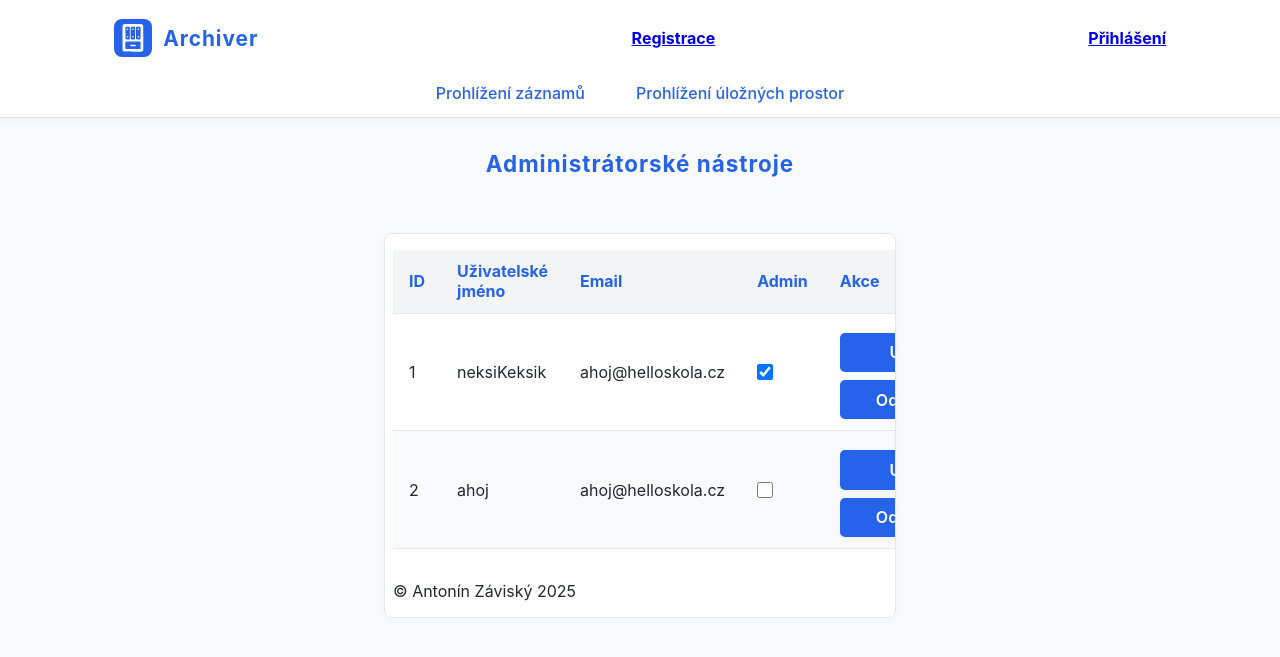
After one commit to Tondaaa/zwa_project, a PHP site: page /admin-tools.php in a window 1280 px wide. The commit adds this page. Shown: the top 657 px of the page. Run offline with PHP 8.4, Linux system fonts and the light colour scheme; data comes from the database, SQL or seed files in the repository.

Commit message:
Added admin tools panel

```diff
--- a/about-us.php
+++ /dev/null
@@ -1,6 +0,0 @@
-<?php
-require "./utils/init.php";
-require "./layout/head.phtml";
-require "about-us.phtml";
-
-require "./layout/tail.phtml";
--- a/about-us.phtml
+++ /dev/null
@@ -1 +0,0 @@
-<h2>O nás</h2>
--- /dev/null
+++ b/admin-tools.php
@@ -0,0 +1,20 @@
+<?php
+require "./utils/init.php";
+require "./db/users.php";
+
+
+if(isset($_POST["saveUser"])){
+     $is_admin = ($_POST["is_admin"] == "1") ? 1 : null;
+     updateUser($db, $_POST["id"], $is_admin);
+     header("Location: admin-tools.php");
+}
+
+if(isset($_POST["deleteUser"])){
+     deleteUser($db, $_POST["id"]);
+     header("Location: admin-tools.php");
+}
+
+require "./layout/head.phtml";
+$users = listUsers($db);
+require "admin-tools.phtml";
+require "./layout/tail.phtml";
--- /dev/null
+++ b/admin-tools.phtml
@@ -0,0 +1,37 @@
+<h2>Administrátorské nástroje</h2>
+
+<div class="stul3">
+    <table>
+        <thead>
+            <th>ID</th>
+            <th>Uživatelské jméno</th>
+            <th>Email</th>
+            <th>Admin</th>
+            <th>Akce</th>
+        </thead>
+        <tbody>
+            <?php
+                foreach($users as $user){
+            ?>
+                <tr>
+                    <td><?= $user["ID"] ?></td>
+                    <td><?= $user["username"] ?></td>
+                    <td><?= $user["email"] ?></td>
+                    <td>
+                        <form method="POST">
+                            <input type="hidden" name="id" value="<?= $user["ID"] ?>">
+                            <input type="hidden" name="is_admin" value="0">
+                            <input type="checkbox" name="is_admin" value="1" <?= $user["is_admin"] ? "checked" : "" ?>>
+                    </td>
+                    <td>
+                            <button name="saveUser">Uložit</button>
+                        </form>
+                        <form method="POST">
+                            <input type="hidden" name="id" value="<?= $user["ID"] ?>">
+                            <button name="deleteUser">Odstranit</button>
+                        </form>
+                    </td>
+                </tr>
+            <?php } ?>
+        </tbody>
+    </table>
--- a/db/users.php
+++ b/db/users.php
@@ -25,7 +25,7 @@ function registerUser($db, $username, $password, $email){
         echo "<p>" . mysqli_error($db) . "</p>";
     }
     else{
-        echo "Úspěšně jste se zaregistrovali";
+        echo "<div class='registerSuccess'><p>Úspěšně jste se zaregistrovali!<br>Nyní se můžete <a href='login.php'>přihlásit</a></p></div>";
     }
 }
 
@@ -65,3 +65,66 @@ function login($db, $username, $password){
     $_SESSION["loggedUser"] = $user;
     header("Location: index.php");
 }
+
+function listUsers($db){
+    $result = mysqli_query($db, "SELECT ID, username, email, is_admin FROM users ORDER BY ID ASC");
+
+    if($result === false){
+        echo "<p>Chyba při výpisu uživatelů: " . mysqli_error($db);
+        return [];
+    }
+    return $users = mysqli_fetch_all($result, MYSQLI_ASSOC);
+}
+
+function updateUser($db, $id, $is_admin){
+    if ($is_admin === null) {
+        $stmt = mysqli_prepare($db, "
+            UPDATE users
+            SET is_admin = NULL
+            WHERE ID = ?
+        ");
+        mysqli_stmt_bind_param($stmt, "i", $id);
+    } else {
+        $stmt = mysqli_prepare($db, "
+            UPDATE users
+            SET is_admin = 1
+            WHERE ID = ?
+        ");
+        mysqli_stmt_bind_param($stmt, "i", $id);
+    }
+
+    if($stmt === false){
+        echo "Chyba při aktualizaci uživatele";
+        echo "<p>" . mysqli_error($db) . "</p>";
+        exit();
+    }
+
+    $result = mysqli_execute($stmt);
+
+    if($result === false){
+        echo "Chyba při aktualizaci uživatele";
+        echo "<p>" . mysqli_error($db) . "</p>";
+    }
+}
+
+function deleteUser($db, $id){
+    $stmt = mysqli_prepare($db, "
+        DELETE FROM users
+        WHERE ID = ?
+    ");
+
+    if($stmt === false){
+        echo "Chyba při mazání uživatele";
+        echo "<p>" . mysqli_error($db) . "</p>";
+        exit();
+    }
+
+    mysqli_stmt_bind_param($stmt, "i", $id);
+
+    $result = mysqli_execute($stmt);
+
+    if($result === false){
+        echo "Chyba při mazání uživatele";
+        echo "<p>" . mysqli_error($db) . "</p>";
+    }
+}
--- a/homepage.phtml
+++ b/homepage.phtml
@@ -30,7 +30,7 @@
                     <td><?= $file["poradCislo"] ?></td>
                     <td><?= $file["spisZnak"] ?></td>
                     <td><?= $file["nazev"] ?></td>
-                    <td><?= $file["datumUlozeni"] ?></td>
+                    <td><?= date("d. m. Y", strtotime($file["datumUlozeni"])) ?></td>
                     <td><?= $file["skartZnak"] ?></td>
                     <td><?= $file["rokSkartace"] ?></td>
                     <td><?= $file["rada"] ?></td>
--- a/layout/head.phtml
+++ b/layout/head.phtml
@@ -5,7 +5,7 @@
     <meta http-equiv="X-UA-Compatible" content="IE=edge">
     <meta name="viewport" content="width=device-width, initial-scale=1.0">
     <title>Archiver</title>
-    <link rel="icon" type="image/x-icon" href="/image.svg">
+    <link rel="icon" type="image/x-icon" href="./img/logo_white.svg">
     <link rel="stylesheet" type="text/css" href="/style.css">
 </head>
 <body>
@@ -46,9 +46,9 @@
             <ul>
                 <li><a href="index.php">Prohlížení záznamů</a></li>
                 <li><a href="storage.php">Prohlížení úložných prostor</a></li>
-                <!-- <li><a href="new-file.php">Nový záznam</a></li>
-                <li><a href="new-storage.php">Nový úložný prostor</a></li> -->
-                <li><a href="about-us.php">O nás</a></li>
+                <?php if(isset($_SESSION["loggedUser"]["is_admin"])){ ?>
+                <li><a href="admin-tools.php">Administrátorské nástroje</a></li>
+                <?php } ?>
             </ul>
         </nav>
         </div>
--- a/style.css
+++ b/style.css
@@ -237,12 +237,33 @@ button:hover, input[type="submit"]:hover {
 .stul2 {
     width: 30%;
     margin: 2rem auto;
-    overflow-x: scroll;
+    overflow-x: auto;
     background: #fff;
     border-radius: 8px;
     box-shadow: 0 2px 8px rgba(37,99,235,0.05);
     padding: 1rem 0.5rem;
     border: 1px solid #e5e7eb;
+}
+
+.stul3 {
+    width: 40%;
+    margin: 2rem auto;
+    overflow-x: auto;
+    background: #fff;
+    border-radius: 8px;
+    box-shadow: 0 2px 8px rgba(37,99,235,0.05);
+    padding: 1rem 0.5rem;
+    border: 1px solid #e5e7eb;
+}
+
+.stul3 button {
+    width: 9rem;
+}
+
+.stul3 input[type="checkbox"] {
+    cursor: pointer;
+    width: 1.2em;
+    height: 1.2em;
 }
 
 table {
```
Also changed, not shown: other parts of style.css (+27 -2 lines).
